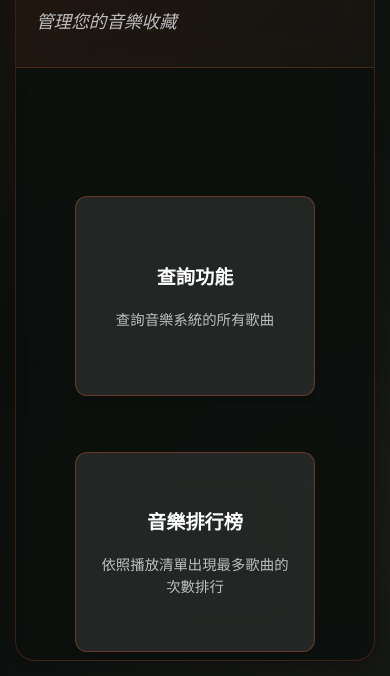
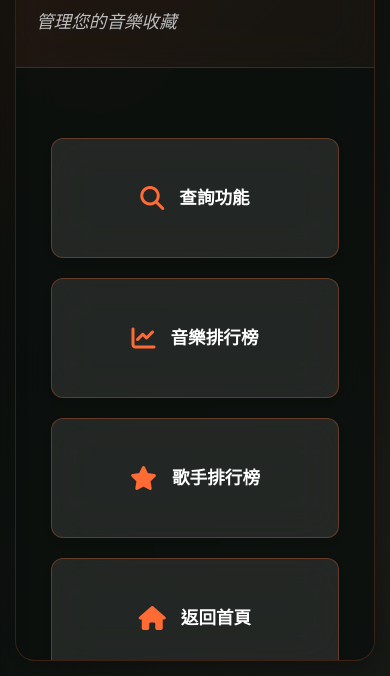
Before and after one commit to Kilin945/gittest1140409, a plain HTML site: page project/sidebar.html in a window 390 px wide. Shown: the part 168-844 px from the top of the page. Drawn offline with Linux system fonts and the light colour scheme.

```diff
--- a/project/sidebar.html
+++ b/project/sidebar.html
@@ -22,76 +22,6 @@
             --transition-speed: 0.3s;
         }
 
-        /* 卡片容器 */
-        .feature-grid {
-            display: grid;
-            grid-template-columns: repeat(auto-fit, minmax(350px, 1fr));
-            gap: 25px;
-            margin-bottom: 60px;
-            position: relative;
-            z-index: 1;
-        }
-
-        /* 卡片樣式 */
-        .feature-card {
-            background: rgba(255, 255, 255, 0.1);
-            backdrop-filter: blur(20px);
-            border: 1px solid rgba(255, 107, 53, 0.3);
-            border-radius: 12px;
-            padding: 35px 30px;
-            min-height: 120px;
-            transition: all 0.3s cubic-bezier(0.4, 0, 0.2, 1);
-            box-shadow: 0 4px 6px rgba(0, 0, 0, 0.1);
-            position: relative;
-            overflow: hidden;
-            display: flex;
-            flex-direction: column;
-            justify-content: center;
-            align-items: center;
-            text-align: center;
-        }
-
-        /* 左側橘色邊框動畫 */
-        .feature-card::before {
-            content: "";
-            position: absolute;
-            left: 0;
-            top: 0;
-            width: 4px;
-            height: 100%;
-            background: #ff6b35;
-            transform: scaleY(0);
-            transition: transform 0.3s ease;
-        }
-
-        /* Hover 效果 */
-        .feature-card:hover {
-            transform: translateY(-5px) scale(1.02);
-            box-shadow: 0 10px 25px rgba(0, 0, 0, 0.3);
-            background: rgba(255, 255, 255, 0.15);
-            border-color: #ff6b35;
-        }
-
-        .feature-card:hover::before {
-            transform: scaleY(1);
-        }
-
-        /* 卡片內文字樣式 */
-        .feature-card h3 {
-            font-size: 1.4rem;
-            font-weight: 600;
-            color: #ffffff;
-            margin-bottom: 15px;
-            margin-top: 0;
-        }
-
-        .feature-card p {
-            color: rgba(255, 255, 255, 0.7);
-            font-size: 1rem;
-            line-height: 1.5;
-            margin-bottom: 0;
-        }
-
         /* 導航連結樣式 */
         .nav-link {
             text-decoration: none;
@@ -104,23 +34,143 @@
             color: inherit;
         }
 
+        /* 主要內容區域 */
+        .section {
+            display: grid;
+            grid-template-columns: repeat(auto-fit, minmax(350px, 1fr));
+            gap: 25px;
+            margin-bottom: 60px;
+            position: relative;
+            z-index: 1;
+        }
+
+        /* 選單項目 */
+        .menu-item {
+            background: var(--claude-card);
+            backdrop-filter: blur(20px);
+            border: 1px solid var(--claude-border);
+            border-radius: var(--border-radius);
+            padding: 0;
+            min-height: 120px;
+            transition: all var(--transition-speed) cubic-bezier(0.4, 0, 0.2, 1);
+            box-shadow: var(--claude-shadow);
+            position: relative;
+            overflow: hidden;
+        }
+
+        .menu-item::before {
+            content: "";
+            position: absolute;
+            left: 0;
+            top: 0;
+            width: 4px;
+            height: 100%;
+            background: var(--claude-primary);
+            transform: scaleY(0);
+            transition: transform var(--transition-speed) ease;
+        }
+
+        .menu-item:hover {
+            transform: translateY(-5px) scale(1.02);
+            box-shadow: var(--claude-shadow-strong);
+            background: var(--claude-card-hover);
+            border-color: var(--claude-primary);
+        }
+
+        .menu-item:hover::before {
+            transform: scaleY(1);
+        }
+
+        .menu-item a {
+            color: var(--claude-text);
+            text-decoration: none;
+            display: flex;
+            align-items: center;
+            justify-content: center;
+            gap: 20px;
+            width: 100%;
+            height: 100%;
+            padding: 35px 30px;
+            font-size: 1.4rem;
+            font-weight: 600;
+            transition: all var(--transition-speed) ease;
+            position: relative;
+            z-index: 1;
+        }
+
+        .menu-item:hover a {
+            color: var(--claude-accent);
+        }
+
+        .menu-item .icon {
+            font-size: 2rem;
+            color: var(--claude-primary);
+            transition: all var(--transition-speed) ease;
+        }
+
+        .menu-item:hover .icon {
+            transform: scale(1.2) rotate(5deg);
+            color: var(--claude-accent);
+        }
+
         /* 響應式設計 */
         @media (max-width: 768px) {
-            .feature-grid {
+            .container {
+                padding: 40px 25px 80px;
+            }
+
+            .header h1 {
+                font-size: 2.5rem;
+                flex-direction: column;
+                gap: 10px;
+            }
+
+            .header h1::before {
+                font-size: 2.5rem;
+            }
+
+            .section {
                 grid-template-columns: 1fr;
                 gap: 20px;
             }
 
-            .feature-card {
+            .menu-item a {
+                font-size: 1.2rem;
                 padding: 25px 20px;
             }
 
-            .feature-card h3 {
-                font-size: 1.2rem;
+            .like-button {
+                bottom: 20px;
+                right: 20px;
+                padding: 12px 24px;
+                font-size: 14px;
+            }
+        }
+
+        @media (max-width: 480px) {
+            .header h1 {
+                font-size: 2rem;
             }
 
-            .feature-card p {
-                font-size: 0.9rem;
+            .menu-item a {
+                font-size: 1.1rem;
+                gap: 15px;
+            }
+
+            .menu-item .icon {
+                font-size: 1.5rem;
+            }
+        }
+
+        /* 動畫效果 */
+        @keyframes fadeIn {
+            from {
+                opacity: 0;
+                transform: translateY(30px);
+            }
+            to {
+                opacity: 1;
+                transform: translateY(0);
             }
         }
     </style>
@@ -196,34 +246,34 @@
             <div class="content-body">
                 <div id="pageContent">
                     <div class="welcome-content">
-                        <div class="feature-grid">
-                            <a href="sidebar.html?target=searchAllSong.html" class="nav-link">
-                                <div class="feature-card">
-                                    <h3>查詢功能</h3>
-                                    <p>查詢音樂系統的所有歌曲</p>
-                                </div>
-                            </a>
+                        <div class="section">
+                            <div class="menu-item">
+                                <a href="sidebar.html?target=searchAllSong.html">
+                                    <i class="fas fa-search icon"></i>
+                                    <span>查詢功能</span>
+                                </a>
+                            </div>
 
-                            <a href="sidebar.html?target=musicCharts.html" class="nav-link">
-                                <div class="feature-card">
-                                    <h3>音樂排行榜</h3>
-                                    <p>依照播放清單出現最多歌曲的次數排行</p>
-                                </div>
-                            </a>
+                            <div class="menu-item">
+                                <a href="sidebar.html?target=musicCharts.html">
+                                    <i class="fas fa-chart-line icon"></i>
+                                    <span>音樂排行榜</span>
+                                </a>
+                            </div>
 
-                            <a href="sidebar.html?target=popularArtists.html" class="nav-link">
-                                <div class="feature-card">
-                                    <h3>歌手排行榜</h3>
-                                    <p>依照播放清單出現最多歌手的次數排行</p>
-                                </div>
-                            </a>
+                            <div class="menu-item">
+                                <a href="sidebar.html?target=popularArtists.html">
+                                    <i class="fas fa-star icon"></i>
+                                    <span>歌手排行榜</span>
+                                </a>
+                            </div>
 
-                            <a href="http://localhost:5500/project/index.html" class="nav-link">
-                                <div class="feature-card">
-                                    <h3>返回首頁</h3>
-                                    <p>返回至個人首頁</p>
-                                </div>
-                            </a>
+                            <div class="menu-item">
+                                <a href="http://localhost:5500/project/index.html">
+                                    <i class="fas fa-home icon"></i>
+                                    <span>返回首頁</span>
+                                </a>
+                            </div>
                         </div>
                     </div>
                 </div>
```
